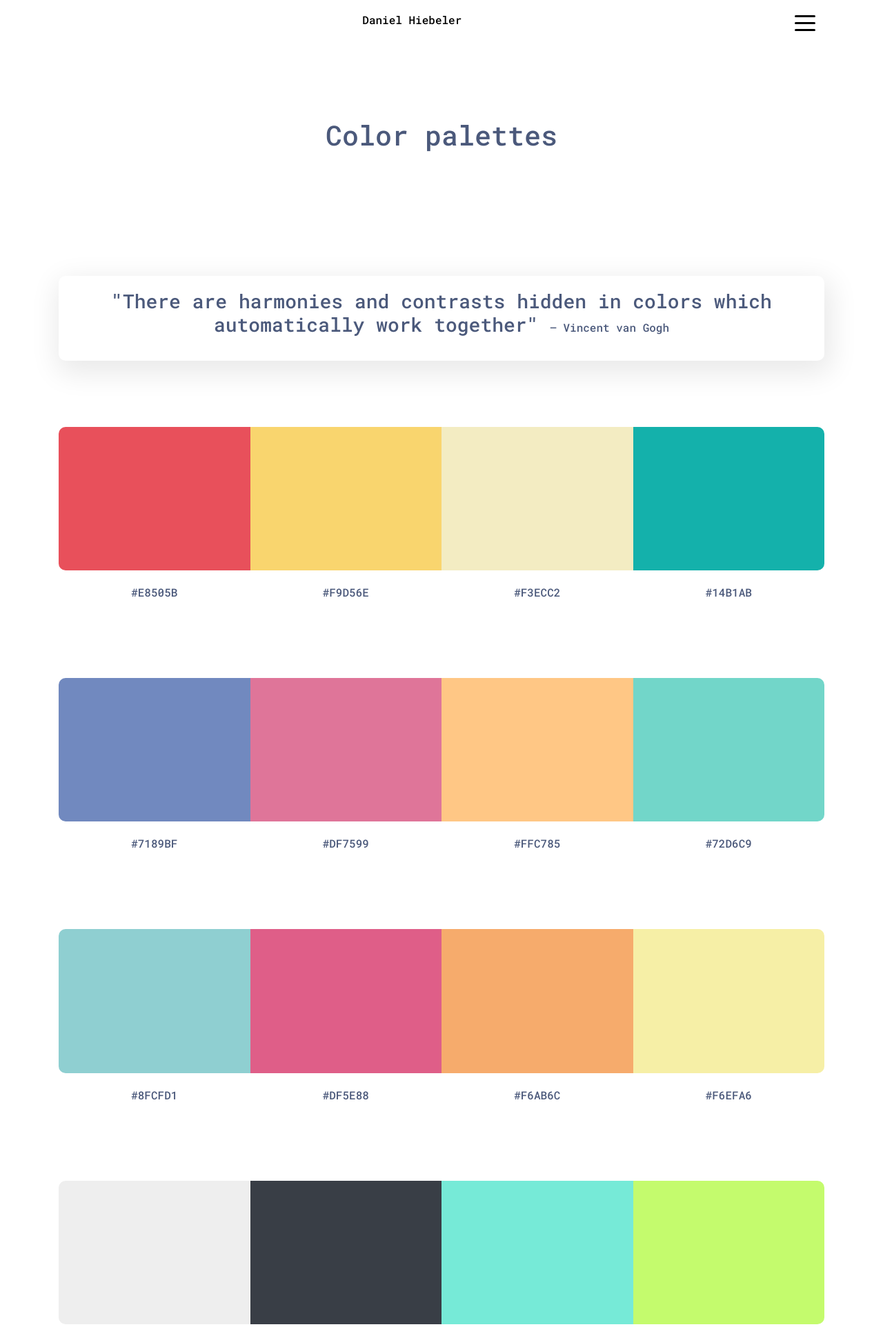
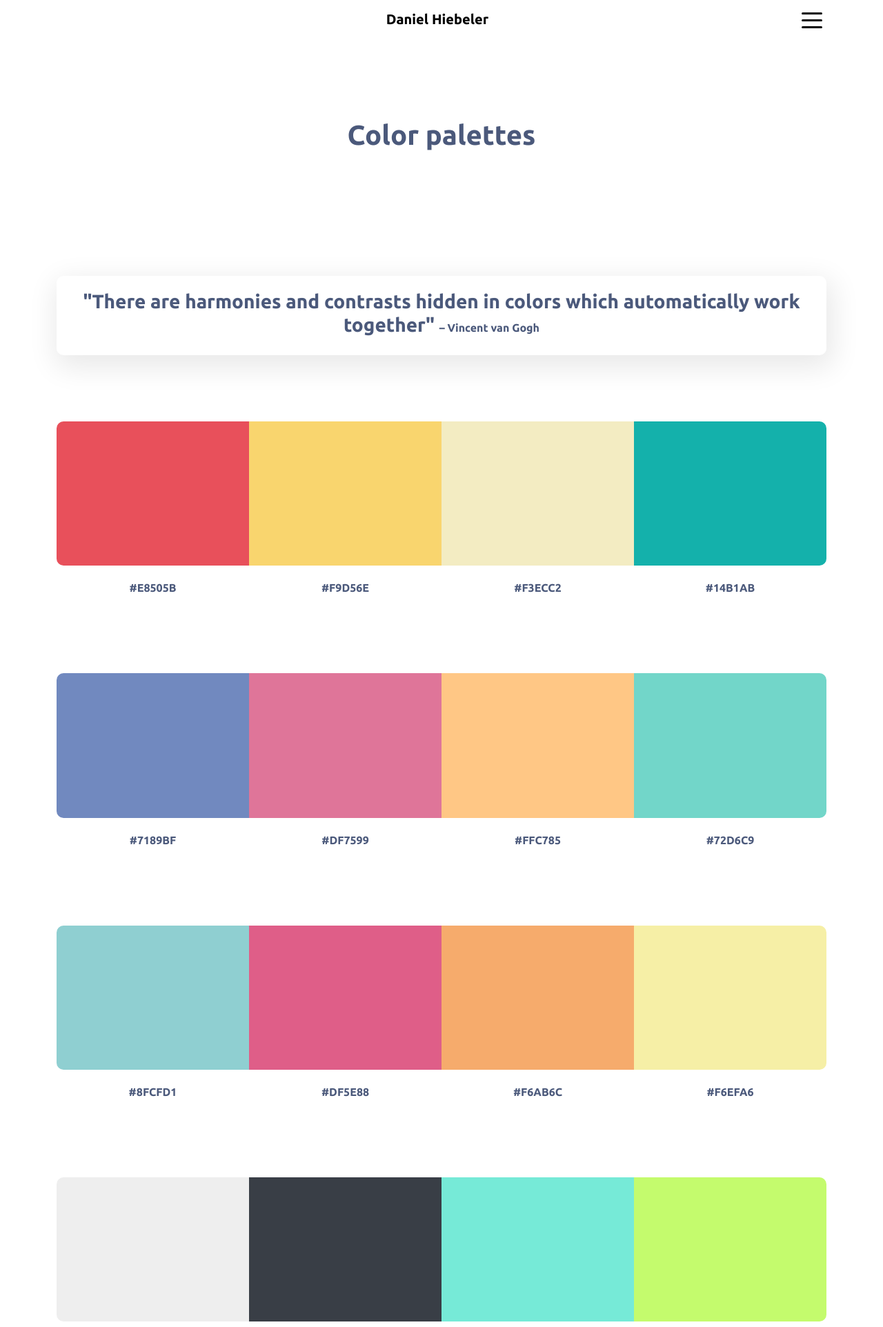
Before and after one commit to daniebeler/personal-website, a PHP site: page /webdesign/colors/colors.php in a window 1280 px wide. Shown: the top 1924 px of the page at 69% size. Run offline with PHP 8.4, Linux system fonts and the light colour scheme; some libraries are stand-ins or nearby versions.

Commit message:
Bootstrap v5.0, new Font

```diff
--- a/about/about.php
+++ b/about/about.php
@@ -9,13 +9,11 @@
     <meta name="viewport" content="width=device-width, initial-scale=1">
     <link rel="icon" type="image/png" href="../nc_assets/img/logo.png">
     <link href="https://unpkg.com/aos@2.3.1/dist/aos.css" rel="stylesheet">
-    <link rel="stylesheet" href="https://stackpath.bootstrapcdn.com/bootstrap/4.3.1/css/bootstrap.min.css">
+    <link href="https://cdn.jsdelivr.net/npm/bootstrap@5.0.0/dist/css/bootstrap.min.css" rel="stylesheet" integrity="sha384-wEmeIV1mKuiNpC+IOBjI7aAzPcEZeedi5yW5f2yOq55WWLwNGmvvx4Um1vskeMj0" crossorigin="anonymous">
     <link rel="stylesheet" href="../nc_assets/css/general.css">
     <link rel="stylesheet" href="../nc_assets/css/wave.css">
     <link rel="stylesheet" href="../nc_assets/css/about.css">
 </head>
-
-<!-- test -->
 
 <body>
 
--- a/contact/contact.php
+++ b/contact/contact.php
@@ -9,7 +9,7 @@
     <meta name="viewport" content="width=device-width, initial-scale=1">
     <link rel="icon" type="image/png" href="../nc_assets/img/logo.png">
     <link rel="stylesheet" href="https://stackpath.bootstrapcdn.com/bootstrap/4.3.1/css/bootstrap.min.css">
-    <!-- <link href="https://cdn.jsdelivr.net/npm/bootstrap@5.0.0-beta3/dist/css/bootstrap.min.css" rel="stylesheet" integrity="sha384-eOJMYsd53ii+scO/bJGFsiCZc+5NDVN2yr8+0RDqr0Ql0h+rP48ckxlpbzKgwra6" crossorigin="anonymous"> -->
+    <link href="https://cdn.jsdelivr.net/npm/bootstrap@5.0.0/dist/css/bootstrap.min.css" rel="stylesheet" integrity="sha384-wEmeIV1mKuiNpC+IOBjI7aAzPcEZeedi5yW5f2yOq55WWLwNGmvvx4Um1vskeMj0" crossorigin="anonymous">
     <link rel="stylesheet" href="../nc_assets/css/general.css">
     <link rel="stylesheet" href="../nc_assets/css/contact.css">
 </head>
--- a/games/games.php
+++ b/games/games.php
@@ -9,7 +9,7 @@
     <meta name="viewport" content="width=device-width, initial-scale=1">
     <link rel="icon" type="image/png" href="../nc_assets/img/logo.png">
     <link href="https://unpkg.com/aos@2.3.1/dist/aos.css" rel="stylesheet">
-    <link rel="stylesheet" href="https://stackpath.bootstrapcdn.com/bootstrap/4.3.1/css/bootstrap.min.css">
+    <link href="https://cdn.jsdelivr.net/npm/bootstrap@5.0.0/dist/css/bootstrap.min.css" rel="stylesheet" integrity="sha384-wEmeIV1mKuiNpC+IOBjI7aAzPcEZeedi5yW5f2yOq55WWLwNGmvvx4Um1vskeMj0" crossorigin="anonymous">
     <link rel="stylesheet" href="../nc_assets/css/general.css">
     <link rel="stylesheet" href="../nc_assets/css/wave.css">
     <link rel="stylesheet" href="../nc_assets/css/games.css">
--- a/nc_assets/css/general.css
+++ b/nc_assets/css/general.css
@@ -25,7 +25,7 @@ body * {
 
 @font-face {
   font-family: "font";
-  src: url("../fonts/RobotoMono-Medium.ttf") format("truetype");
+  src: url("../fonts/Ubuntu-Bold.ttf") format("truetype");
   font-display: swap;
 }
 
@@ -255,8 +255,9 @@ body * {
 }
 
 .navbar-holder {
-  margin-top: 17px;
+  /* margin-top: 17px; */
   margin-bottom: 15px;
+  transition: 1s;
 }
 
 .scrolled-navbar {
@@ -278,7 +279,8 @@ body * {
 }
 
 .effect-box::after {
-  content: ">";
+  white-space: pre-wrap;
+  content: "> ";
   opacity: 0;
   transition: 0.5s;
 }
@@ -305,6 +307,16 @@ body * {
   padding: 30px;
   z-index: 2;
   box-shadow: 4px 12px 40px 6px rgba(0, 0, 0, 0.09);
+}
+
+.mail-link{
+  color: var(--my_dark);
+  text-decoration: none;
+}
+
+.mail-link:hover{
+  color: var(--my_dark);
+  text-decoration: underline;
 }
 
 .send-button {
@@ -440,7 +452,8 @@ body * {
 }
 
 .icon-header::after {
-  content: ">";
+  white-space: pre-wrap;
+  content: "> ";
   opacity: 0;
   transition: 0.5s;
 }
@@ -562,3 +575,12 @@ body * {
   -webkit-transform: scale(1);
   transform: scale(1);
 }
+
+.nav-toggler{
+  background: none;
+  border: none;
+}
+
+*:focus {
+  outline: 0 !important;
+}
--- a/nc_assets/php/footer.php
+++ b/nc_assets/php/footer.php
@@ -12,22 +12,19 @@
                             <br>
                             6890 Lustenau, Austria
                             <br>
-                            hiebeler.daniel@gmail.com
+                            <a class="mail-link" href = "mailto: hiebeler.daniel@gmail.com">hiebeler.daniel@gmail.com</a>
                         </p>
 
-                        <a target="_blank" rel="noopener noreferrer" href="https://www.instagram.com/daniebeler/"><img
-                                src="https://daniebeler.com/nc_assets/img/instagram.svg" alt="Instagram" width="48"
-                                height="48" /></a>
+                        <a target="_blank" rel="noopener noreferrer" href="https://www.instagram.com/daniebeler/"><img src="https://daniebeler.com/nc_assets/img/instagram.svg" alt="Instagram" width="48" height="48" /></a>
                     </div>
                 </div>
                 <div class="col-xs-12 col-md-6">
 
                     <div class="form-group">
-                        <input id="mail-subject" type="text" class="input_general" name="name" placeholder="Subject"
-                            autocomplete="off">
+                        <input id="mail-subject" type="text" class="input_general form-label" name="name" placeholder="Subject" autocomplete="off">
                     </div>
                     <div class="form-group">
-                        <textarea id="mail-text" class="input_general" rows="5" placeholder="Message"></textarea>
+                        <textarea id="mail-text" class="input_general form-label" rows="5" placeholder="Message"></textarea>
                     </div>
                     <div class="text-center">
                         <a href="" onclick="sendMail(); return false" class="btn_general btn_dark">Send Message</a>
--- a/nc_assets/php/navbar.php
+++ b/nc_assets/php/navbar.php
@@ -1,10 +1,4 @@
-<header class="navbar-wrapper">
-
-    <div class="headerz">
-        <div class="progress-container">
-            <div class="progressbar" id="myBar"></div>
-        </div>
-    </div>
+<nav class="navbar fixed-top navbar-holder">
 
     <div id="myNav" class="overlay">
         <div class="overlay-content">
@@ -18,22 +12,30 @@
         </div>
     </div>
 
-    <div class="container navbar-holder">
-        <div class="row">
-            <div class="col-11 d-flex justify-content-center">
-                <a href="https://daniebeler.com" class="icon-header">Daniel Hiebeler</a>
+    <div class="headerz">
+        <div class="progress-container">
+            <div class="progressbar" id="myBar"></div>
+        </div>
     </div>
 
-            <div style="z-index: 103; margin: auto" class="col-1 justify-content-end align-items-center">
-                <button style="outline:none;" onclick="toggleNav()" class="navbar-toggler first-button float-right"
-                    type="button" data-toggle="collapse" data-target="#navbarSupportedContent20"
-                    aria-controls="navbarSupportedContent20" aria-expanded="false" aria-label="Toggle navigation">
+    <div class="container" style="z-index: 500;">
+        <div class="row d-flex flex-grow-1 justify-content-between">
+            <div class="col">
+
+            </div>
+
+            <div class="col d-flex justify-content-center">
+                <a href="https://daniebeler.com" class="navbar-brand icon-header">Daniel Hiebeler</a>
+            </div>
+
+            <div class="col d-flex justify-content-end">
+                <button style="z-index: 1030; outline:none;" onclick="toggleNav()" class="nav-toggler" type="button">
                     <div class="animated-icon1"><span></span><span></span><span></span></div>
                 </button>
             </div>
         </div>
     </div>
-</header>
+</nav>
 
 <script src="https://ajax.googleapis.com/ajax/libs/jquery/3.5.1/jquery.min.js"></script>
 <script type="text/javascript">
@@ -73,7 +75,7 @@ $(document).ready(function() {
 
         $(window).scroll(function() {
             if ($(window).scrollTop() > 1) {
-            $('.navbar-wrapper').addClass('scrolled-navbar');
+                $('.navbar-holder').addClass('scrolled-navbar');
 
                 if (filename == "about.php" || url == "https://daniebeler.com/about/") {
                     $('.animated-icon1').children().css('background', '#0fd64f')
@@ -107,7 +109,7 @@ $(document).ready(function() {
                 }
 
             } else {
-            $('.navbar-wrapper').removeClass('scrolled-navbar');
+                $('.navbar-holder').removeClass('scrolled-navbar');
 
                 if (filename == "gradients.php" || url ==
                     "https://daniebeler.com/webdesign/gradients/") {
--- a/webdesign/colors/colors.php
+++ b/webdesign/colors/colors.php
@@ -7,8 +7,8 @@
     <meta name="description" content="Discover beautiful colors.">
     <meta name="author" content="Daniel Hiebeler">
     <meta name="viewport" content="width=device-width, initial-scale=1">
-    <link rel="icon" type="image/gif" href="../../nc_assets/img/icon_home.gif">
-    <link rel="stylesheet" href="https://stackpath.bootstrapcdn.com/bootstrap/4.3.1/css/bootstrap.min.css">
+    <link rel="icon" type="image/gif" href="../../nc_assets/img/logo.png">
+    <link href="https://cdn.jsdelivr.net/npm/bootstrap@5.0.0/dist/css/bootstrap.min.css" rel="stylesheet" integrity="sha384-wEmeIV1mKuiNpC+IOBjI7aAzPcEZeedi5yW5f2yOq55WWLwNGmvvx4Um1vskeMj0" crossorigin="anonymous">
     <link rel="stylesheet" href="https://cdn.jsdelivr.net/npm/@simonwep/pickr/dist/themes/classic.min.css" />
     <link rel="stylesheet" href="../../nc_assets/css/general.css">
     <link rel="stylesheet" href="../../nc_assets/css/colors.css">
@@ -25,13 +25,12 @@
                     Color palettes
                 </h1>
             </div>
-            <div class="row justify-content-center align-items-center no-gutters quote-row mb-5">
-                <h3 class="text-center">
-                    "There are harmonies and contrasts hidden in colors which automatically work together" <span class="vincent"> – Vincent van Gogh</span>
-                </h3>
-                <h5 class="">
-
-                </h5>
+            <div class="row justify-content-center align-items-center g-0 quote-row mb-5">
+                <div class="col">
+                    <h3 class="text-center">
+                        "There are harmonies and contrasts hidden in colors which automatically work together" <span class="vincent"> – Vincent van Gogh</span>
+                    </h3>
+                </div>
             </div>
         </div>
     </section>
@@ -133,7 +132,7 @@
 
             var z =
                 $('<div/>')
-                .addClass("row text-center color-row pt-5 pb-5 no-gutters clone" + (i + 1));
+                .addClass("row text-center color-row pt-5 pb-5 g-0 clone" + (i + 1));
 
             z.append(
                 $('<div/>')
--- a/webdesign/gradients/gradients.php
+++ b/webdesign/gradients/gradients.php
@@ -7,7 +7,7 @@
     <meta name="description" content="Create and discover beautiful gradients.">
     <meta name="author" content="Daniel Hiebeler">
     <meta name="viewport" content="width=device-width, initial-scale=1">
-    <link rel="icon" type="image/gif" href="../../nc_assets/img/icon_home.gif">
+    <link rel="icon" type="image/gif" href="../../nc_assets/img/logo.png">
     <link href="https://unpkg.com/aos@2.3.1/dist/aos.css" rel="stylesheet">
     <link rel="stylesheet" href="https://stackpath.bootstrapcdn.com/bootstrap/4.3.1/css/bootstrap.min.css">
     <link rel="stylesheet" href="https://cdn.jsdelivr.net/npm/@simonwep/pickr/dist/themes/classic.min.css" />
--- a/webdesign/webdesign.php
+++ b/webdesign/webdesign.php
@@ -9,7 +9,7 @@
     <meta name="viewport" content="width=device-width, initial-scale=1">
     <link rel="icon" type="image/png" href="../nc_assets/img/logo.png">
     <link href="https://unpkg.com/aos@2.3.1/dist/aos.css" rel="stylesheet">
-    <link rel="stylesheet" href="https://stackpath.bootstrapcdn.com/bootstrap/4.3.1/css/bootstrap.min.css">
+    <link href="https://cdn.jsdelivr.net/npm/bootstrap@5.0.0/dist/css/bootstrap.min.css" rel="stylesheet" integrity="sha384-wEmeIV1mKuiNpC+IOBjI7aAzPcEZeedi5yW5f2yOq55WWLwNGmvvx4Um1vskeMj0" crossorigin="anonymous">
     <link rel="stylesheet" href="../nc_assets/css/general.css">
     <link rel="stylesheet" href="../nc_assets/css/wave.css">
     <link rel="stylesheet" href="../nc_assets/css/webdesign.css">
```
Also changed, not shown: home.php (+25 -33 lines), nc_assets/fonts/Ubuntu-Bold.ttf (added). Lines whose indentation alone changed are shown as unchanged.
